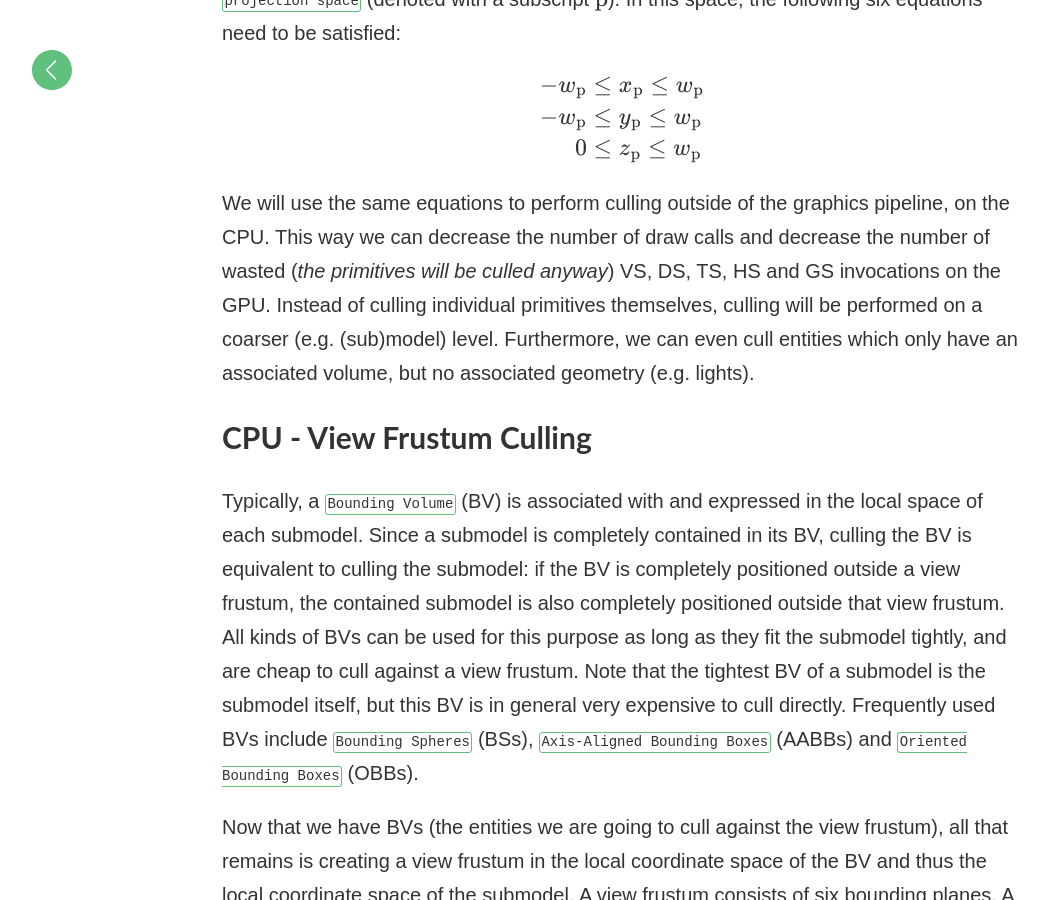
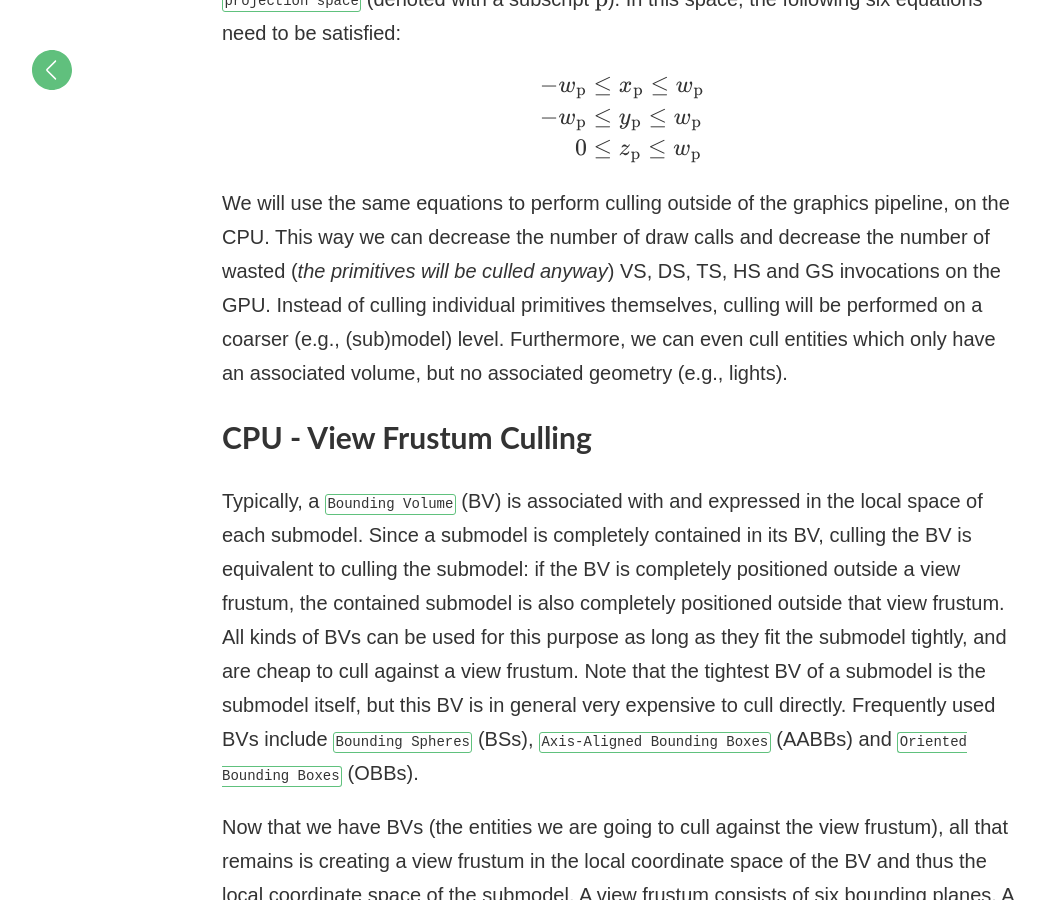
Before and after one commit to matt77hias/Blog, a Jekyll site: the page built from _posts/2017-08-24-creating-a-view-frustum.md, in a window 1280 px wide and 900 px high, scrolled down 1330 px. Shown: the whole window, without its empty margins (18-1066 px from the left). Built offline with Jekyll 4.4.1, drawn with Linux system fonts in a browser that asks for light colours; formulas are drawn with MathJax 3; comment, search, counter and statistics services are not loaded.

Commit message:
Update 2017-08-24-creating-a-view-frustum.md

```diff
--- a/_posts/2017-08-24-creating-a-view-frustum.md
+++ b/_posts/2017-08-24-creating-a-view-frustum.md
@@ -35,7 +35,7 @@ $$\begin{align}
 0 &\le z_{\mathrm{p}} \le w_{\mathrm{p}}
 \end{align}$$
 
-We will use the same equations to perform culling outside of the graphics pipeline, on the CPU. This way we can decrease the number of draw calls and decrease the number of wasted (*the primitives will be culled anyway*) VS, DS, TS, HS and GS invocations on the GPU. Instead of culling individual primitives themselves, culling will be performed on a coarser (e.g. (sub)model) level. Furthermore, we can even cull entities which only have an associated volume, but no associated geometry (e.g. lights).
+We will use the same equations to perform culling outside of the graphics pipeline, on the CPU. This way we can decrease the number of draw calls and decrease the number of wasted (*the primitives will be culled anyway*) VS, DS, TS, HS and GS invocations on the GPU. Instead of culling individual primitives themselves, culling will be performed on a coarser (e.g., (sub)model) level. Furthermore, we can even cull entities which only have an associated volume, but no associated geometry (e.g., lights).
 
 # CPU - View Frustum Culling
 Typically, a `Bounding Volume` (BV) is associated with and expressed in the local space of each submodel. Since a submodel is completely contained in its BV, culling the BV is equivalent to culling the submodel: if the BV is completely positioned outside a view frustum, the contained submodel is also completely positioned outside that view frustum. All kinds of BVs can be used for this purpose as long as they fit the submodel tightly, and are cheap to cull against a view frustum. Note that the tightest BV of a submodel is the submodel itself, but this BV is in general very expensive to cull directly. Frequently used BVs include `Bounding Spheres` (BSs),  `Axis-Aligned Bounding Boxes` (AABBs) and `Oriented Bounding Boxes` (OBBs).
```
